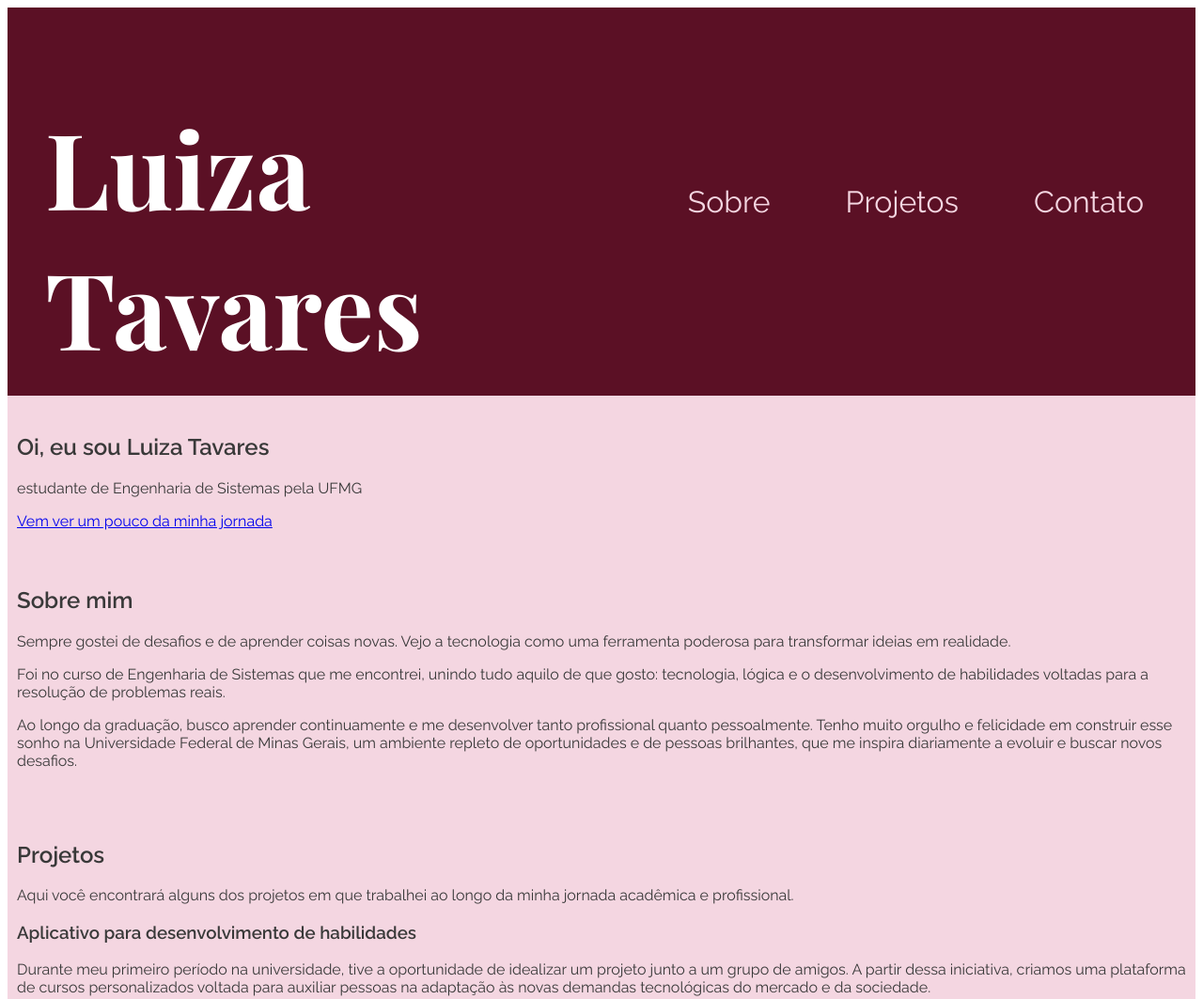
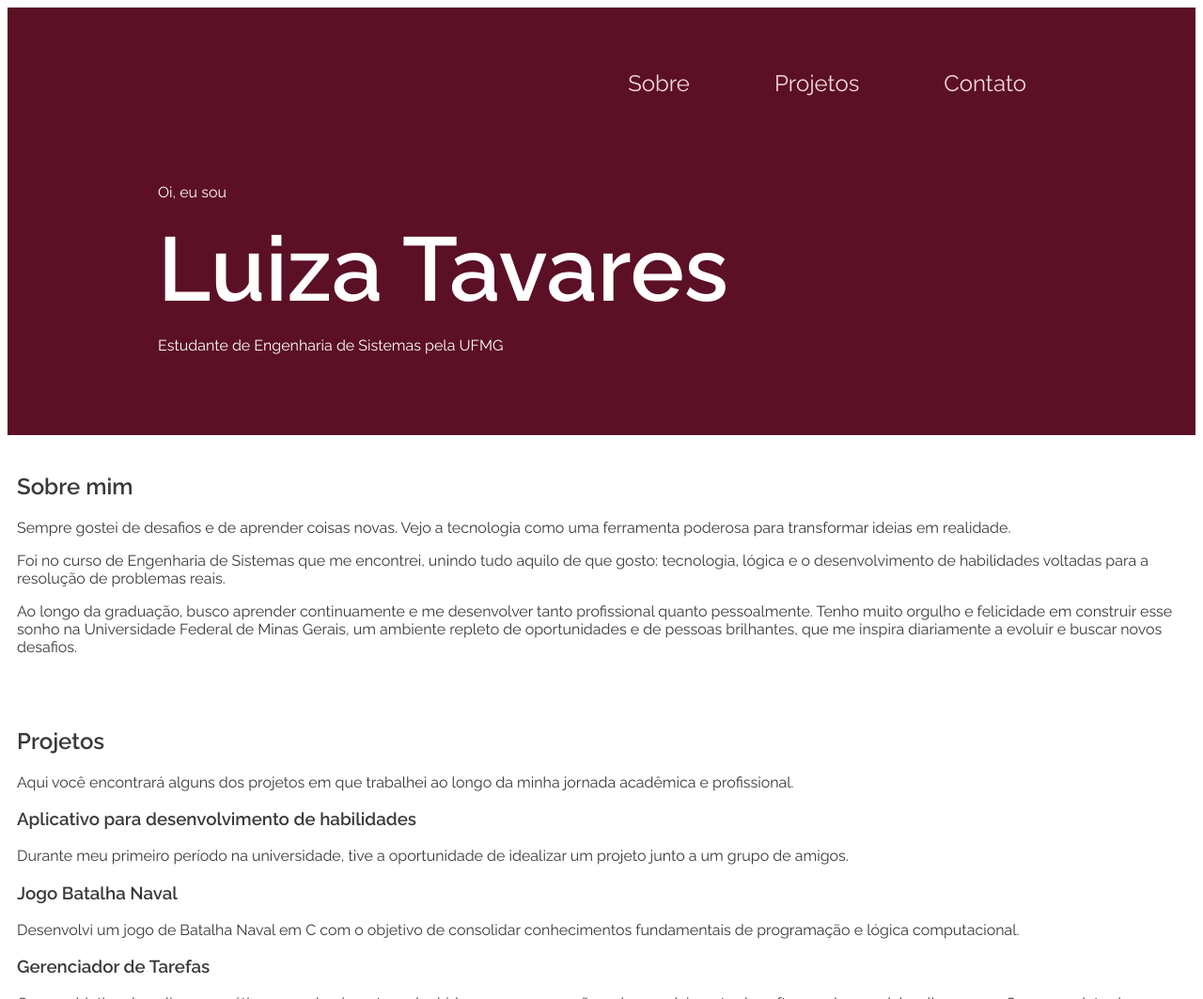
Before and after one commit to tavaresslu/Portifolio, a plain HTML site: page index.html in a window 1280 px wide. Shown: the top 1063 px of the page at 94% size. Drawn offline with nearby package versions, Linux system fonts and the light colour scheme; a web font is replaced by a local one.

Commit message:
feat: reestrutura header e hero

```diff
--- a/index.html
+++ b/index.html
@@ -5,7 +5,9 @@
     <meta name="viewport" content="width=device-width, initial-scale=1.0">
     <title>LuizaTavares</title>
     <link rel="stylesheet" href="style.css">
-    <link href="https://fonts.googleapis.com/css2?family=Playfair+Display:wght@700;900&family=Raleway:wght@300;400;600&display=swap" rel="stylesheet">
+    <link href="https://fonts.googleapis.com/css2?family=Anton+SC&family=Edu+TAS+Beginner&family=Raleway:wght@300;400;600&display=swap" rel="stylesheet">
+</head>
+<body>
     <header>
         <div class="interface">
             <nav>
@@ -15,50 +17,42 @@
                     <li><a href="#contato">Contato</a></li>
                 </ul>
             </nav>
-         <div class="logo">
-                <h1>Luiza Tavares</h1>
         </div>
+        <div class="hero">
+            <p class="oi">Oi, eu sou</p>
+            <h2>Luiza Tavares</h2>
+            <p class="descricao">Estudante de Engenharia de Sistemas pela UFMG</p>
         </div>
     </header>
-    <section id="hero">
-        <h2> Oi, eu sou Luiza Tavares</h2>
-        <p>estudante de Engenharia de Sistemas pela UFMG</p>
-        <a href="#projetos">Vem ver um pouco da minha jornada</a>
-    </section>
     <section id="sobre">
         <h2>Sobre mim</h2>
         <p>Sempre gostei de desafios e de aprender coisas novas. Vejo a tecnologia como uma ferramenta poderosa para transformar ideias em realidade.</p>
-        <p>Foi no curso de Engenharia de Sistemas que me encontrei, unindo tudo aquilo de que gosto: tecnologia, lógica e o desenvolvimento de habilidades voltadas para a resolução de problemas reais. </p>
-        <p> Ao longo da graduação, busco aprender continuamente e me desenvolver tanto profissional quanto pessoalmente. Tenho muito orgulho e felicidade em construir esse sonho na Universidade Federal de Minas Gerais, um ambiente repleto de oportunidades e de pessoas brilhantes, que me inspira diariamente a evoluir e buscar novos desafios.</p>
+        <p>Foi no curso de Engenharia de Sistemas que me encontrei, unindo tudo aquilo de que gosto: tecnologia, lógica e o desenvolvimento de habilidades voltadas para a resolução de problemas reais.</p>
+        <p>Ao longo da graduação, busco aprender continuamente e me desenvolver tanto profissional quanto pessoalmente. Tenho muito orgulho e felicidade em construir esse sonho na Universidade Federal de Minas Gerais, um ambiente repleto de oportunidades e de pessoas brilhantes, que me inspira diariamente a evoluir e buscar novos desafios.</p>
     </section>
     <section id="projetos">
         <h2>Projetos</h2>
         <p>Aqui você encontrará alguns dos projetos em que trabalhei ao longo da minha jornada acadêmica e profissional.</p>
         <div class="projeto">
             <h3>Aplicativo para desenvolvimento de habilidades</h3>
-        <p>Durante meu primeiro período na universidade, tive a oportunidade de idealizar um projeto junto a um grupo de amigos. A partir dessa iniciativa, criamos uma plataforma de cursos personalizados voltada para auxiliar pessoas na adaptação às novas demandas tecnológicas do mercado e da sociedade.</p>
-        <p>O projeto surgiu a partir da percepção de que muitas pessoas enfrentam dificuldades para acompanhar as constantes transformações tecnológicas. Dessa forma, buscamos desenvolver uma solução que oferecesse conteúdos adaptados às necessidades e aos objetivos de cada usuário, tornando o aprendizado mais acessível, eficiente e alinhado às exigências atuais.</p>
-        <p>Além de aprofundar meus conhecimentos em tecnologia e inovação, essa experiência me permitiu desenvolver habilidades importantes, como trabalho em equipe, comunicação, resolução de problemas, gestão de projetos e pensamento estratégico.</p>
+            <p>Durante meu primeiro período na universidade, tive a oportunidade de idealizar um projeto junto a um grupo de amigos.</p>
         </div>
         <div class="projeto">
             <h3>Jogo Batalha Naval</h3>
-        <p>Desenvolvi um jogo de Batalha Naval em C com o objetivo de consolidar conhecimentos fundamentais de programação e lógica computacional. O projeto envolveu a implementação das principais mecânicas do jogo, como posicionamento de embarcações, validação de jogadas, controle do estado do tabuleiro e definição das regras de vitória. </P>
-        <p>Essa experiência foi importante para fortalecer minha base em programação e demonstrar, na prática, como conceitos teóricos podem ser aplicados no desenvolvimento de soluções interativas.</p>
+            <p>Desenvolvi um jogo de Batalha Naval em C com o objetivo de consolidar conhecimentos fundamentais de programação e lógica computacional.</p>
         </div>
         <div class="projeto">
             <h3>Gerenciador de Tarefas</h3>
             <p>Com o objetivo de aplicar na prática os conhecimentos adquiridos em programação e desenvolvimento de software, desenvolvi na linguagem C++ um projeto de gerenciamento de tarefas.</p>
-        <p>Ao longo do desenvolvimento, tive a oportunidade de aprofundar meus conhecimentos na linguagem C++, trabalhando conceitos fundamentais como orientação a objetos, manipulação de arquivos, estruturas de dados e lógica de programação. Além disso, o projeto contribuiu significativamente para o aprimoramento das minhas habilidades de resolução de problemas, raciocínio lógico e desenvolvimento de software</p>
-        <p>Essa experiência reforçou meu interesse pela área de tecnologia e evidenciou a importância de construir soluções que, mesmo simples, possam contribuir para a organização e produtividade dos usuários.</p>
         </div>
     </section>
     <section id="contato">
-        <h2>Contato </h2>
-        <p> Entre em contato comigo através do meu email:</p>
+        <h2>Contato</h2>
+        <p>Entre em contato comigo através do meu email:</p>
         <a href="mailto:luizartavares.ufmg@gmail.com">luizartavares.ufmg@gmail.com</a>
     </section>
     <footer>
-        <p> © 2025 Luiza Tavares</p>
+        <p>© 2025 Luiza Tavares</p>
     </footer>
 </body>
 </html>
--- a/style.css
+++ b/style.css
@@ -16,19 +16,21 @@ body{
     color: var(--texto-escuro);
 }
 body section{
-    background-color: var(--rosa);
+    background-color: var(--branco);
     padding: 20px 10px;
 }
 
 header{
     background-color: var(--vinho);
-    padding: 20px 40px;
+    padding: 30px 80px;
+    min-height: 200px;
 }
 header .interface{
     display: flex;
     flex-direction: row-reverse;
     justify-content: space-between;
-    align-items: center;
+    align-items: space-between;
+    padding: 20px 80px;
 }
 header nav ul{
     display: flex;
@@ -39,15 +41,31 @@ header nav ul{
 header nav a{
     color: var(--rosa);
     text-decoration: none;
-    font-size: 2rem;
-    margin: 40px 15px;
+    font-size: 1.5rem;
+    margin: 100px 20px;
 }
 
 header h1{
     color : var(--branco);
-    font-family:  'Playfair Display', serif;
-    font-size: 7rem;
-    padding: 0;
-
+    font-family: 'Raleway', sans-serif;
+    font-size: 6rem;
+    padding-top: 100px;
     margin-bottom: 0;
 }
+header .hero {
+    padding: 40px 80px;
+}
+
+header .hero h2 {
+    color: var(--branco);
+    font-size: 6rem;
+    margin: 0;
+}
+
+header .oi {
+    color: var(--branco);
+}
+
+header .descricao {
+    color: var(--branco);
+}
```
Lines whose indentation alone changed are shown as unchanged.
